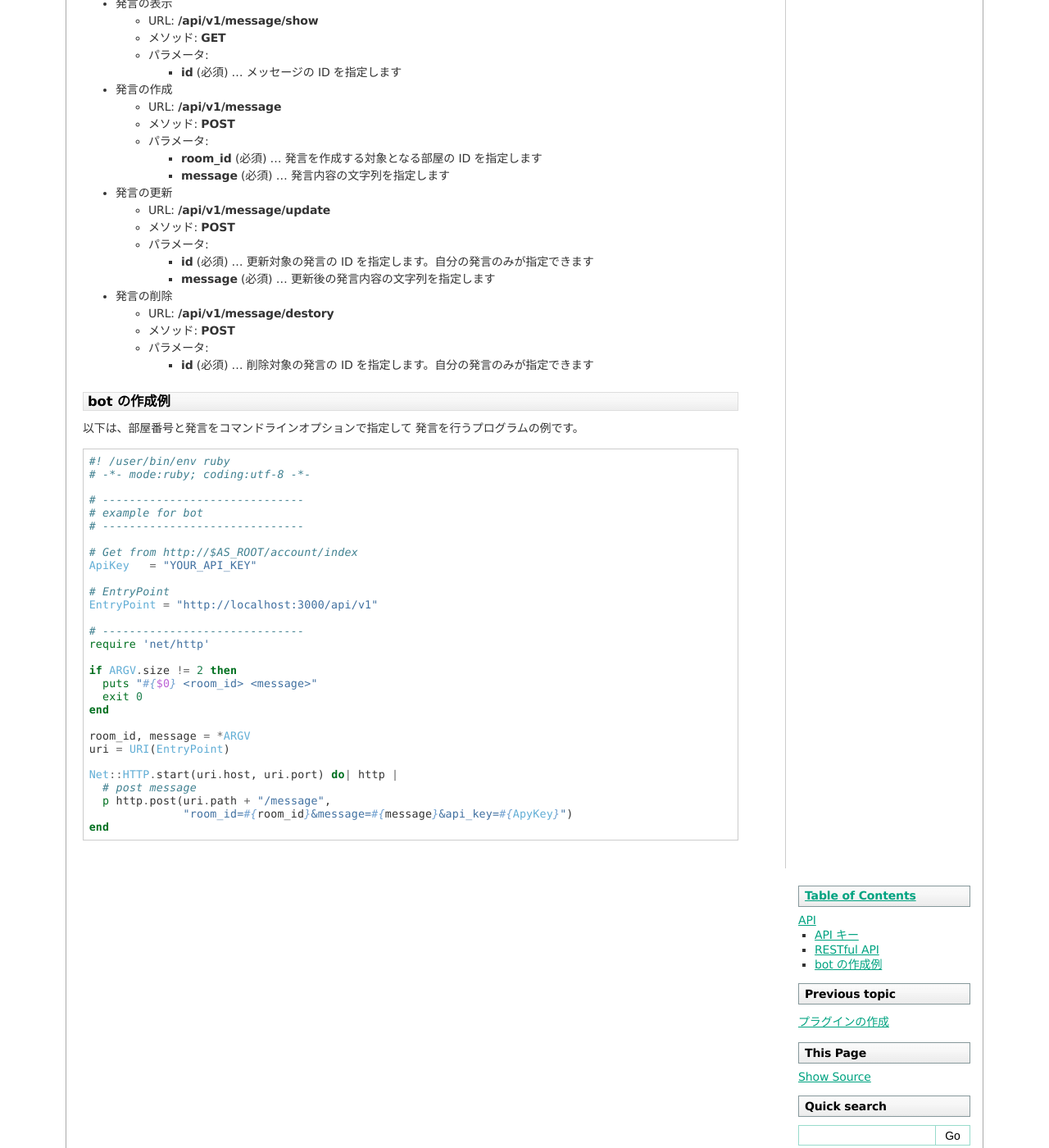
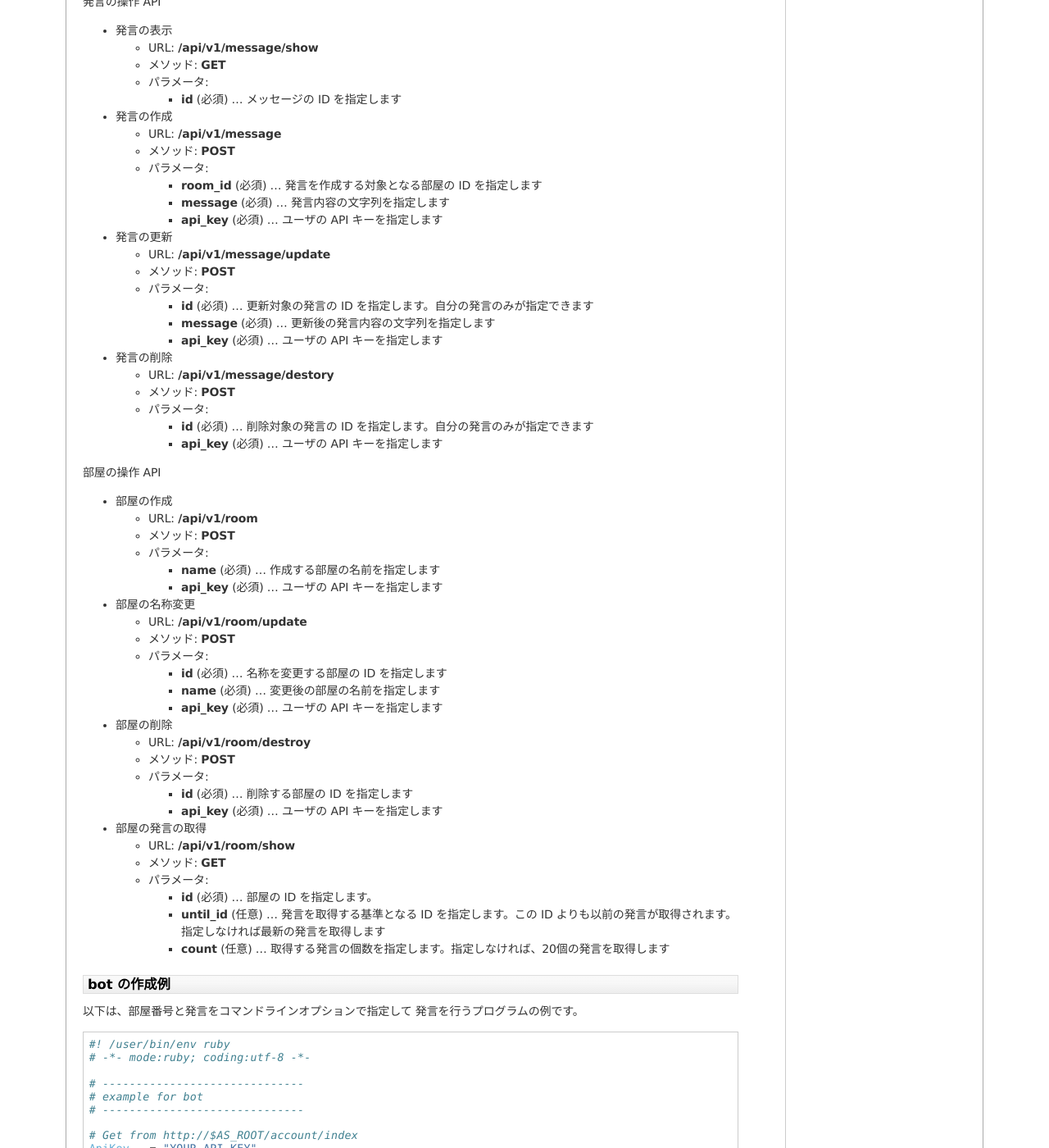
Before and after one commit to codefirst/asakusa-satellite-manual, a Sphinx documentation site: the page built from source/api.rst, in a window 1280 px wide and 1400 px high, scrolled down 538 px. Shown: the whole window at 82% size. Built offline with Sphinx 7.4.7, drawn with Linux system fonts in a browser that asks for light colours.

Commit message:
Wrote other API section

```diff
--- a/source/api.rst
+++ b/source/api.rst
@@ -26,6 +26,9 @@ API キーを取得するには、
 
 RESTful API
 -----------------------
+
+発言の操作 API
+
 * 発言の表示
 
   * URL: **/api/v1/message/show**
@@ -42,6 +45,7 @@ RESTful API
 
     * **room_id** (必須)  … 発言を作成する対象となる部屋の ID を指定します
     * **message** (必須)  … 発言内容の文字列を指定します
+    * **api_key** (必須)  … ユーザの API キーを指定します
 
 * 発言の更新
 
@@ -51,6 +55,7 @@ RESTful API
 
     * **id** (必須)  … 更新対象の発言の ID を指定します。自分の発言のみが指定できます
     * **message** (必須)  … 更新後の発言内容の文字列を指定します
+    * **api_key** (必須)  … ユーザの API キーを指定します
 
 * 発言の削除
 
@@ -59,6 +64,47 @@ RESTful API
   * パラメータ:
 
     * **id** (必須)  … 削除対象の発言の ID を指定します。自分の発言のみが指定できます
+    * **api_key** (必須)  … ユーザの API キーを指定します
+
+部屋の操作 API
+
+* 部屋の作成
+
+  * URL: **/api/v1/room**
+  * メソッド: **POST**
+  * パラメータ:
+
+    * **name** (必須)  … 作成する部屋の名前を指定します
+    * **api_key** (必須)  … ユーザの API キーを指定します
+
+* 部屋の名称変更
+
+  * URL: **/api/v1/room/update**
+  * メソッド: **POST**
+  * パラメータ:
+
+    * **id** (必須)  … 名称を変更する部屋の ID を指定します
+    * **name** (必須)  … 変更後の部屋の名前を指定します
+    * **api_key** (必須)  … ユーザの API キーを指定します
+
+* 部屋の削除
+
+  * URL: **/api/v1/room/destroy**
+  * メソッド: **POST**
+  * パラメータ:
+
+    * **id** (必須)  … 削除する部屋の ID を指定します
+    * **api_key** (必須)  … ユーザの API キーを指定します
+
+* 部屋の発言の取得
+
+  * URL: **/api/v1/room/show**
+  * メソッド: **GET**
+  * パラメータ:
+
+    * **id** (必須)  … 部屋の ID を指定します。
+    * **until_id** (任意)  … 発言を取得する基準となる ID を指定します。この ID よりも以前の発言が取得されます。指定しなければ最新の発言を取得します
+    * **count** (任意) … 取得する発言の個数を指定します。指定しなければ、20個の発言を取得します
 
 bot の作成例
 -----------------------
```
